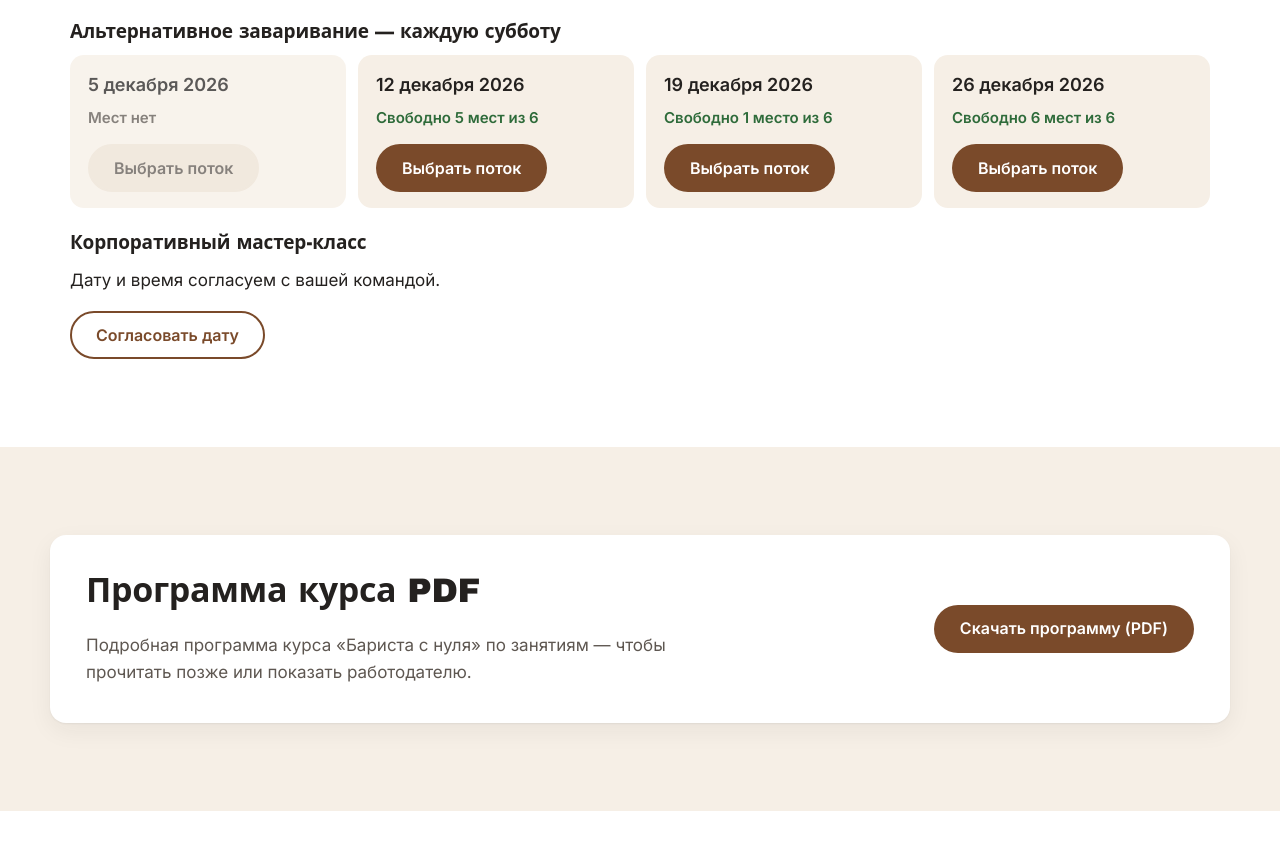
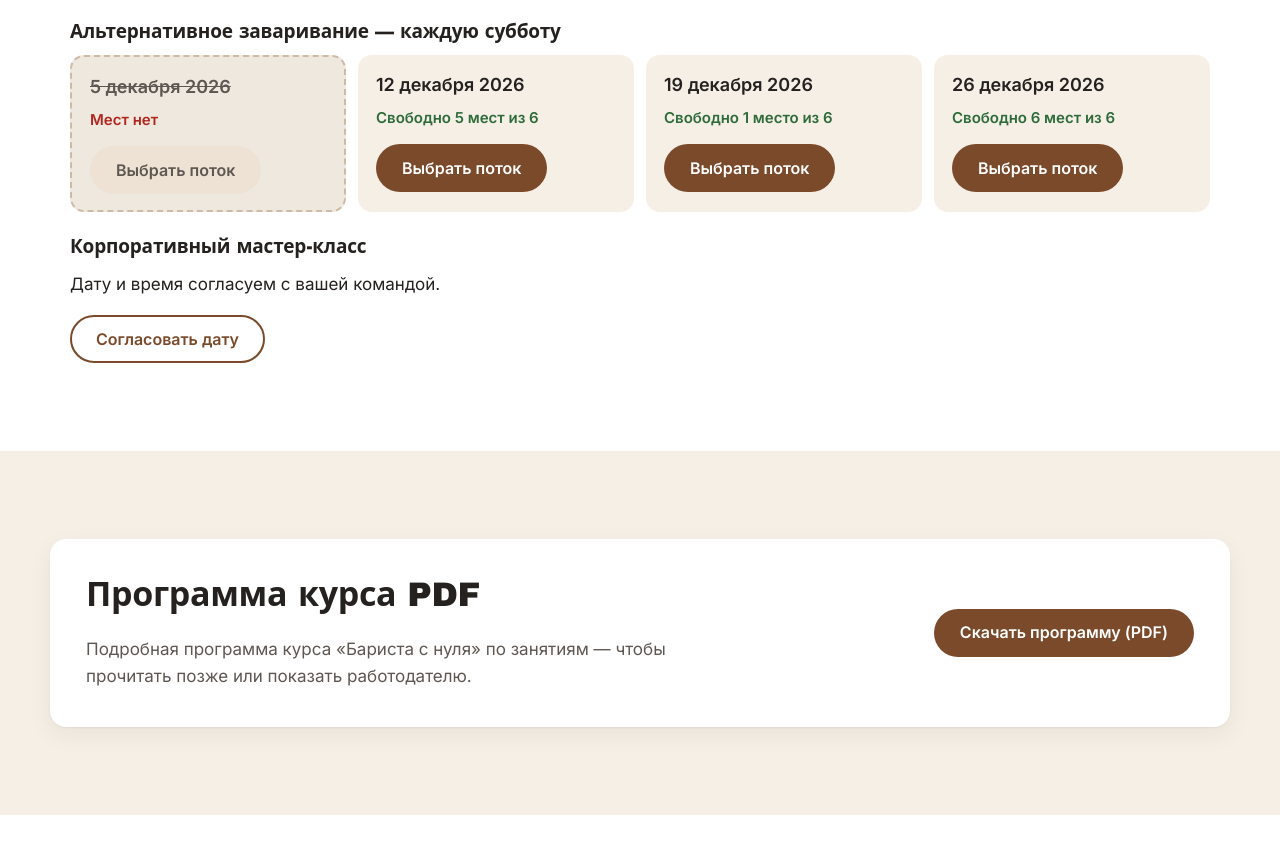
Before and after one commit to bilolabd2009-lab/Information-Technology-Homework, a plain HTML site: page courses.html in a window 1280 px wide. Shown: the part 2957-3810 px from the top of the page. Drawn offline with Linux system fonts and the light colour scheme; a web font is replaced by a local one.

Commit message:
Поток без мест: достаточный контраст надписи «Мест нет» (Lighthouse Accessibility)
Co-Authored-By: Claude Opus 5.5 <noreply@anthropic.com>
Claude-Session: https://claude.ai/code/session_011k9CBQPT7dGPKYzmhzKmbD

```diff
--- a/css/style.css
+++ b/css/style.css
@@ -175,8 +175,9 @@ dfn { font-style: normal; font-weight: 600; }
 .stream { background: var(--cream); border-radius: 14px; padding: 16px 18px; display: flex; flex-direction: column; gap: 6px; }
 .stream-date { font-weight: 700; font-size: 18px; }
 .seats { font-size: 15px; color: var(--ok); font-weight: 600; }
-.stream.is-full { opacity: .75; }
-.stream.is-full .seats { color: var(--muted); }
+.stream.is-full { background: #EFE8DF; border: 2px dashed #CDBBA6; }
+.stream.is-full .stream-date { color: var(--muted); text-decoration: line-through; }
+.stream.is-full .seats { color: var(--error); }
 .stream .btn { margin-top: 8px; align-self: flex-start; }
 
 .pdf-block { display: flex; align-items: center; justify-content: space-between; gap: 24px; padding: clamp(20px, 4vw, 36px); flex-wrap: wrap; }
```
